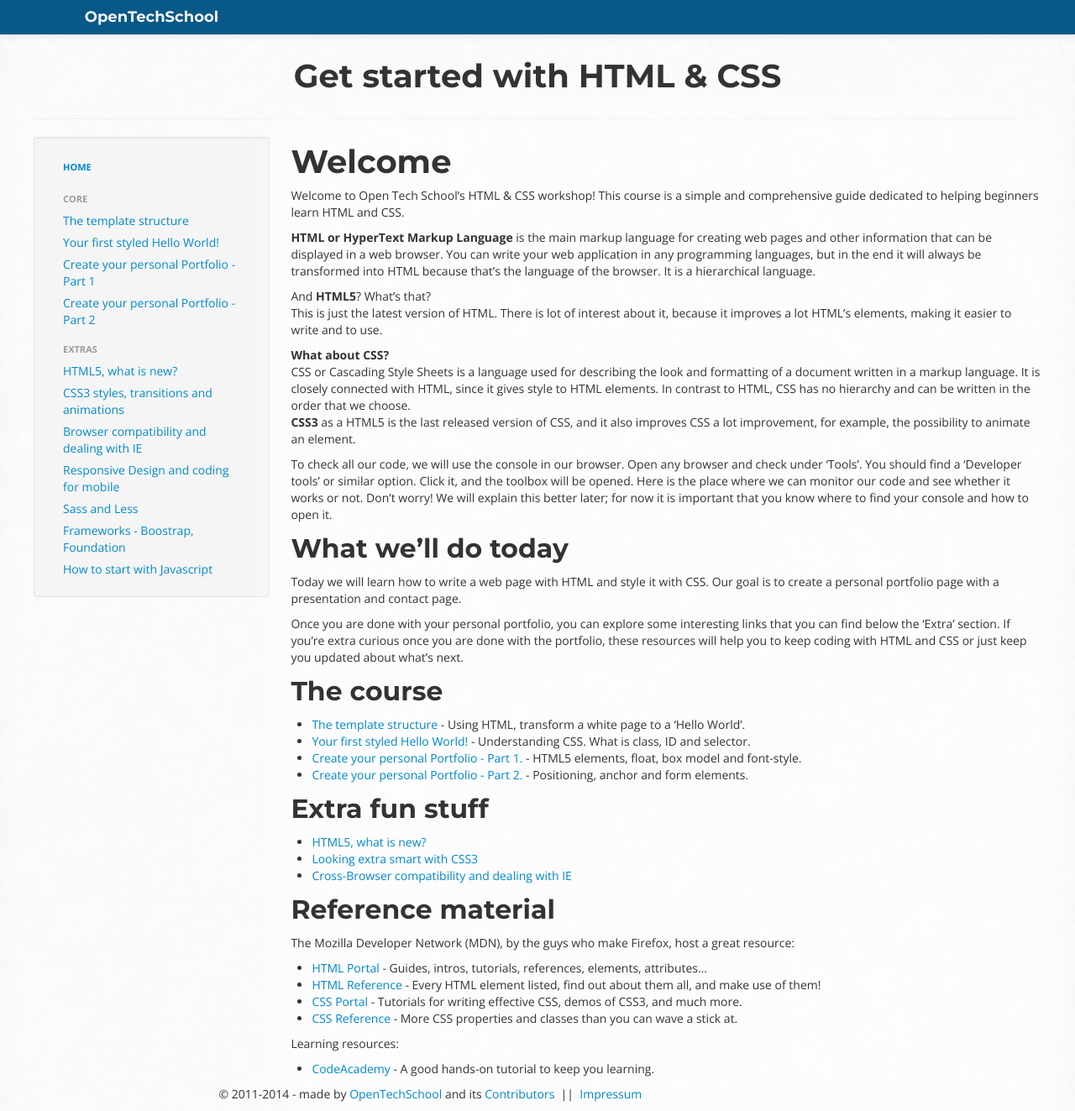
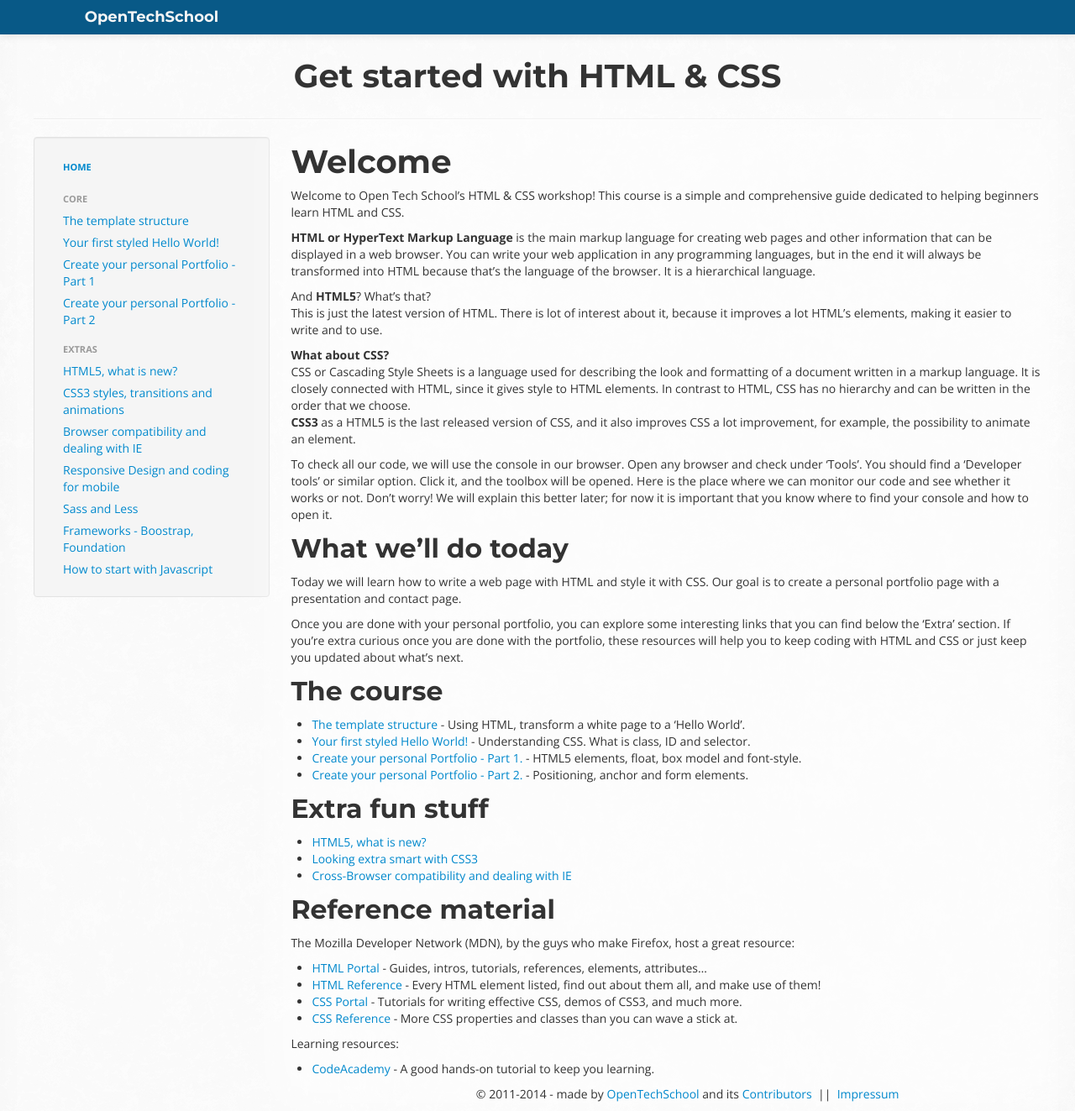
Before and after one commit to OpenTechSchool/html-css-beginners, a Jekyll site: the page built from index.md, in a window 1280 px wide. Shown: the whole page at 84% size. Built offline with Jekyll 4.4.1, drawn with Linux system fonts in a browser that asks for light colours.

Commit message:
Offset footer to the right

```diff
--- a/_layouts/ots.html
+++ b/_layouts/ots.html
@@ -120,7 +120,7 @@
       <div id="main-content" class="span9">
         {{ content }}
       </div>
-      <div id="footer" class="span9">© 2011-2014 - made by <a href="http://www.opentechschool.org">OpenTechSchool</a> and its <a href="https://github.com/OpenTechSchool/HTML-CSS-beginners/graphs/contributors">Contributors</a>&nbsp;&nbsp;||&nbsp;&nbsp;<a href="http://www.opentechschool.org/imprint.html">Impressum</a>
+      <div id="footer" class="offset3 span9">© 2011-2014 - made by <a href="http://www.opentechschool.org">OpenTechSchool</a> and its <a href="https://github.com/OpenTechSchool/HTML-CSS-beginners/graphs/contributors">Contributors</a>&nbsp;&nbsp;||&nbsp;&nbsp;<a href="http://www.opentechschool.org/imprint.html">Impressum</a>
       </div>
 
     </div>
```
